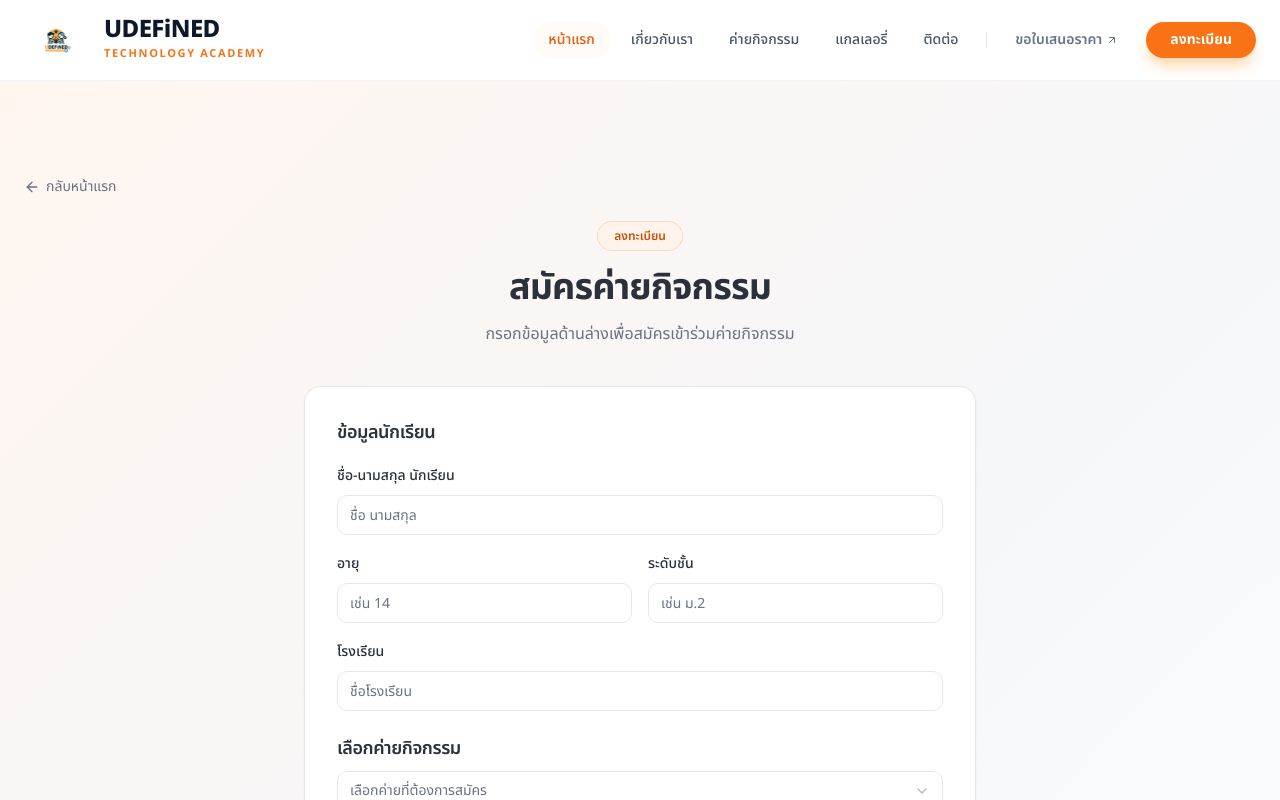
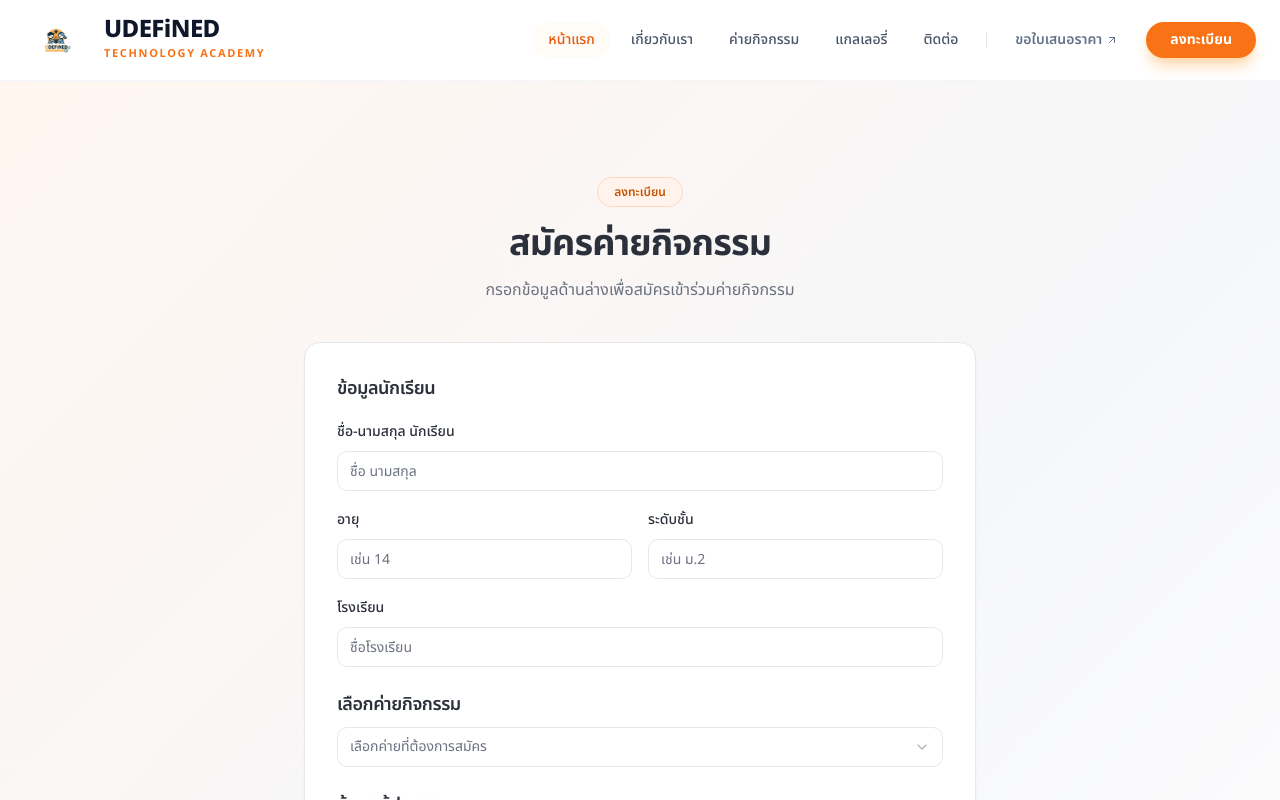
Before and after one commit to kitsananew/undefined01, a React (Vite) app in the folder udefined-creative-hub-main/: page /register in a window 1280 px wide. Shown: the top 800 px of the page. Built offline with nearby package versions, Linux system fonts and the light colour scheme; the HTML template or start-up script is replaced by a standard one.

Commit message:
แก้ไขหน้าเว็บ

```diff
--- a/udefined-creative-hub-main/src/data/camps.ts
+++ b/udefined-creative-hub-main/src/data/camps.ts
@@ -171,7 +171,7 @@ Future Skills Set
   age: "อายุ 15-22 ปี",
   title: "SUT Coding Bootcamp 2026",
   desc: "ค่ายพัฒนาทักษะ Coding นวัตกรรม และการสร้าง Prototype สำหรับเยาวชนรุ่นใหม่ พร้อมฝึกการทำงานจริง การนำเสนอ และการต่อยอดสู่ Portfolio",
-  date: "20 กุมภาพันธ์ 2569",
+  date: "29-30 เมษายน 2569",
   location: "มหาวิทยาลัยเทคโนโลยีสุรนารี",
 
   price: "สอบถามเพิ่มเติม",
--- a/udefined-creative-hub-main/src/pages/Register.tsx
+++ b/udefined-creative-hub-main/src/pages/Register.tsx
@@ -143,12 +143,6 @@ await fetch(GOOGLE_SCRIPT_URL, {
       <Navbar />
       <section className="section-padding" style={{ background: "var(--hero-gradient)" }}>
         <div className="container">
-          <button
-            onClick={() => navigate("/")}
-            className="mb-6 inline-flex items-center gap-1.5 text-sm text-muted-foreground transition-colors hover:text-foreground"
-          >
-            <ArrowLeft className="h-4 w-4" /> กลับหน้าแรก
-          </button>
 
           <motion.div
             initial={{ opacity: 0, y: 20, filter: "blur(4px)" }}
```
